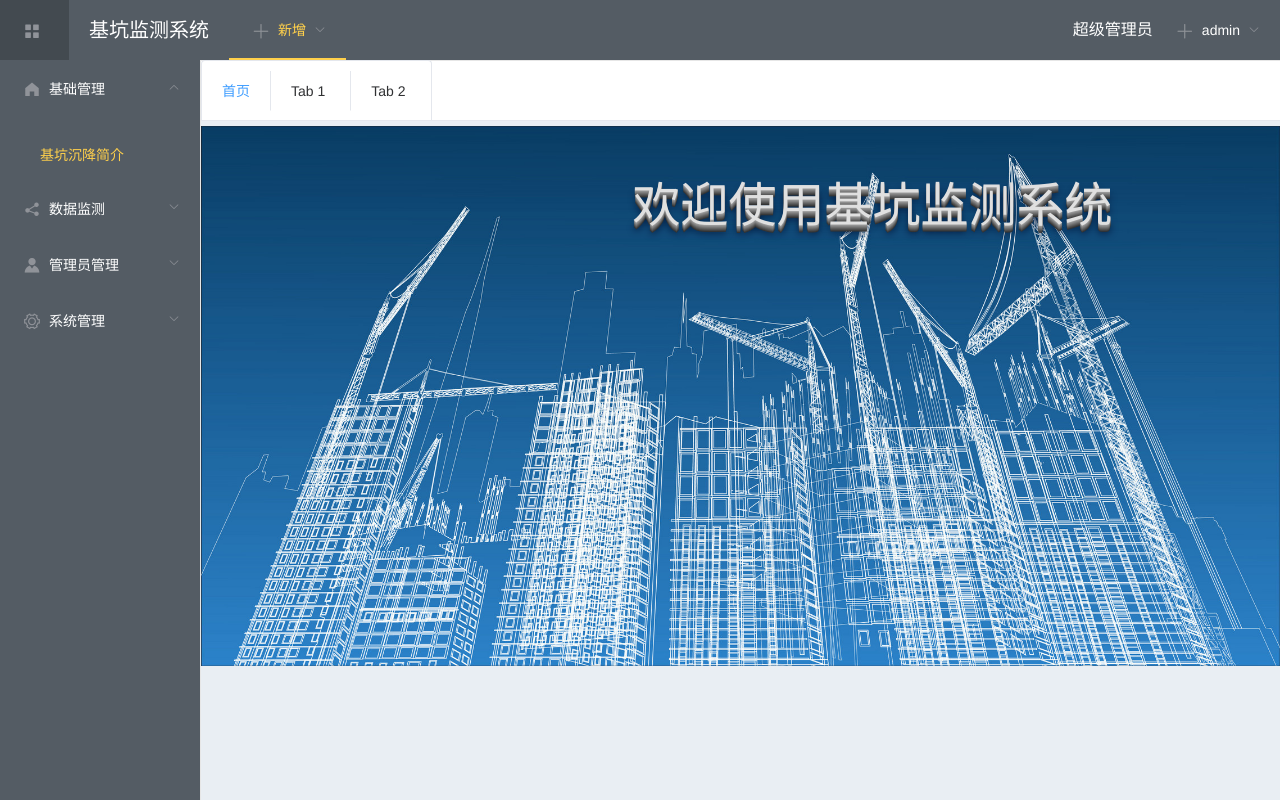
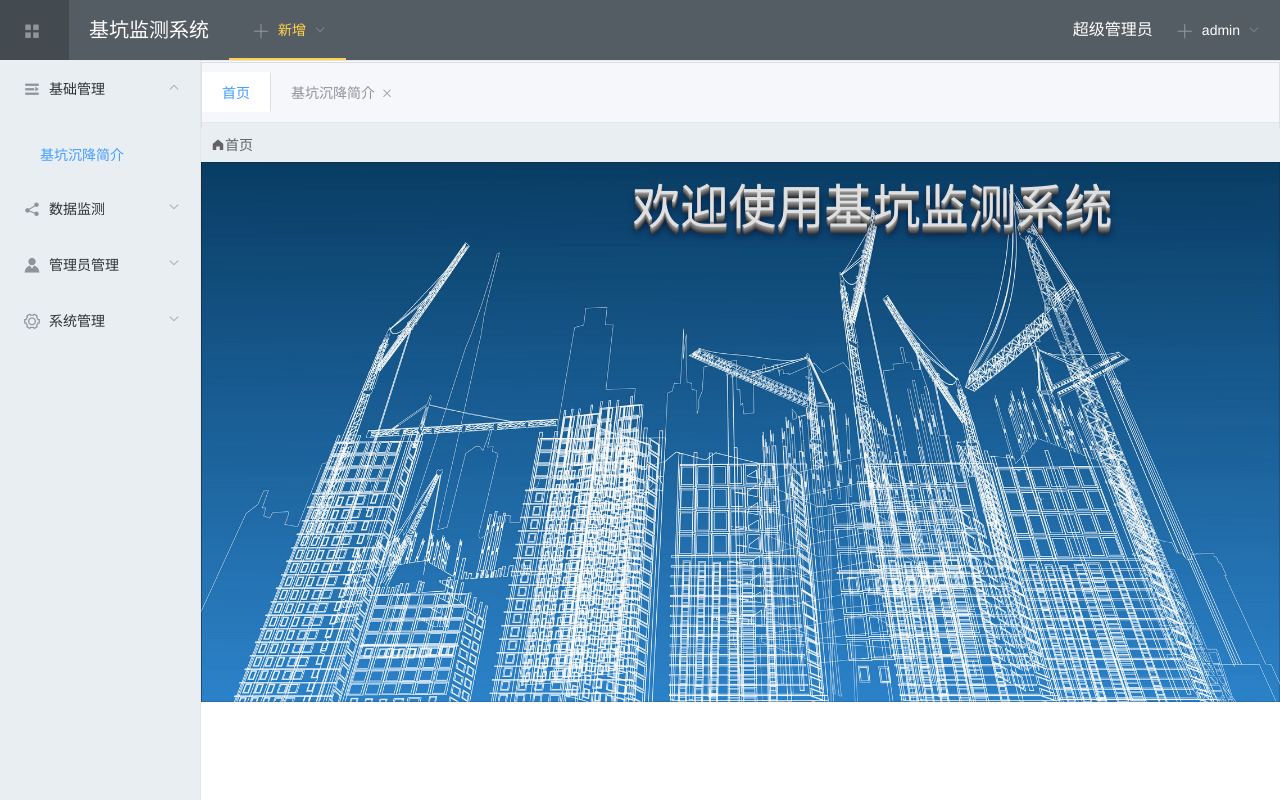
Before and after one commit to yang97167880/jckj_v, a Vue app: page /top in a window 1280 px wide. Built offline with nearby package versions, Linux system fonts and the light colour scheme.

Commit message:
新更新

```diff
--- a/src/router/index.js
+++ b/src/router/index.js
@@ -23,7 +23,11 @@ const routes = [
       },
       {
         path: '/index',
-        component: resolve => require(['../views/index/index.vue'], resolve)
+        component: resolve => require(['../views/Index/index.vue'], resolve)
+      },
+      {
+        path: '/TotalView',
+        component: resolve => require(['../views/Data/TotalView.vue'], resolve)
       },
       {
         path: '/',
--- a/src/views/Base/Home.vue
+++ b/src/views/Base/Home.vue
@@ -48,14 +48,12 @@
         @open="handleOpen"
         @close="handleClose"
         :collapse="isCollapse"
-        background-color="#545c64"
-        text-color="#fff"
-        active-text-color="#ffd04b"
+        background-color="#e9eef3"
         style="height:100%"
       >
         <el-submenu index="1">
           <template slot="title">
-            <i class="el-icon-s-home"></i>
+            <i class="el-icon-s-unfold"></i>
             <span slot="title">基础管理</span>
           </template>
           <el-menu-item-group>
@@ -109,11 +107,12 @@
         <el-header>
           <el-tabs
             v-model="editableTabsValue"
-            type="card"
+            type="border-card"
             @tab-remove="removeTab"
-            style=" background-color:white"
+            @tab-click="tabSelect"
+            style=" background-color:#e9eef3"
           >
-            <el-tab-pane label="首页"> </el-tab-pane>
+            <el-tab-pane label="首页" name="/top"> </el-tab-pane>
             <el-tab-pane
               v-for="item in editableTabs"
               :key="item.name"
@@ -140,16 +139,12 @@ export default {
       activeIndex2: '1-1',
       isCollapse: false,
       collapseWidth: '201px',
-      editableTabsValue: '0',
+      editableTabsValue: this.$route.path,
       editableTabs: [{
-        title: 'Tab 1',
-        name: '1',
-        content: 'Tab 1 content'
-      }, {
-        title: 'Tab 2',
-        name: '2',
-        content: 'Tab 2 content'
+        title: '基坑沉降简介',
+        name: '/index',
       }],
+      tabName: this.$route.path,
       tabIndex: 2
     };
   },
@@ -159,6 +154,14 @@ export default {
   methods: {
     goCollapse () {
       this.isCollapse = !this.isCollapse;
+    },
+    tabSelect (targetName) {
+      let pathname = targetName.name;
+      if (this.tabName != pathname) {
+        this.tabName = pathname;
+        this.$router.push(pathname);
+      }
+
     },
     handleSelect (key, keyPath) {
       console.log(key, keyPath);
@@ -219,11 +222,11 @@ export default {
 }
 
 .el-main {
-  background-color: #e9eef3;
   color: #333;
   text-align: center;
   line-height: 160px;
   padding: 0px;
+  padding-top: 2px;
   width: 100%;
 }
 
--- a/src/views/Base/top.vue
+++ b/src/views/Base/top.vue
@@ -1,5 +1,10 @@
 <template>
   <div class="bk">
+    <el-breadcrumb separator-class="el-icon-arrow-right" class="bread">
+      <el-breadcrumb-item :to="{ path: '/top' }">
+        <i class="el-icon-s-home"></i>首页</el-breadcrumb-item
+      >
+    </el-breadcrumb>
     <img src="../../assets/img/f1.jpg" width="100%" height="100%" alt="" />
     <span style="position: absolute; top: 0; left: 40%;"
       ><font size="7" class="threed">欢迎使用基坑监测系统</font></span
@@ -20,9 +25,12 @@
   position: relative;
   width: 100%;
   height: 100%;
-  background-color: #e9eef3;
   color: #333;
   text-align: center;
   line-height: 160px;
 }
+.bread {
+  background-color: #e9eef3;
+  padding: 10px;
+}
 </style>
--- /dev/null
+++ b/src/views/Data/TotalView.vue
@@ -0,0 +1,19 @@
+<template>
+  <div>
+    <h1>{{ msg }}</h1>
+  </div>
+</template>
+<script>
+export default {
+  data () {
+    return {
+      msg: '总试图'
+    }
+  },
+  methods: {
+
+  }
+}
+</script>
+<style scoped>
+</style>
--- a/src/views/index/index.vue
+++ b/src/views/index/index.vue
@@ -1,4 +1,12 @@
 <template>
+  <div>
+    <el-breadcrumb separator-class="el-icon-arrow-right" class="bread">
+      <el-breadcrumb-item :to="{ path: '/top' }">
+        <i class="el-icon-s-home"></i>首页</el-breadcrumb-item
+      >
+      <el-breadcrumb-item>基础管理</el-breadcrumb-item>
+      <el-breadcrumb-item>基坑沉降简介</el-breadcrumb-item>
+    </el-breadcrumb>
     <div class="con">
       <h3>基坑沉降简介</h3>
       <p>
@@ -23,7 +31,9 @@
         <p>
           沉降观测即根据建筑物设置的观测点与固定（永久性水准点）的测点进行观测，
         </p>
-      <p>测其沉降程度用数据表达，凡一层以上建筑、构筑物设计要求设置观测点，</p>
+        <p>
+          测其沉降程度用数据表达，凡一层以上建筑、构筑物设计要求设置观测点，
+        </p>
         <p>
           人工、土地基（砂基础）等，
           均应设置沉陷观测，施工中应按期或按层进度进行观测和记录直至竣工。
@@ -66,7 +76,19 @@
         <p>的波长通过解调仪将数据发送至服务器即数据处理端。</p>
       </div>
     </div>
+  </div>
 </template>
+<script>
+export default {
+  data () {
+    return {
+      data: 'msg'
+    }
+  },
+  methods: {
+  }
+}
+</script>
 <style scoped>
 * {
   padding: 0;
@@ -115,4 +137,8 @@
   width: 800px;
   margin-left: 6px;
 }
+.bread {
+  background-color: #e9eef3;
+  padding: 10px;
+}
 </style>
```
Lines whose indentation alone changed are shown as unchanged.
